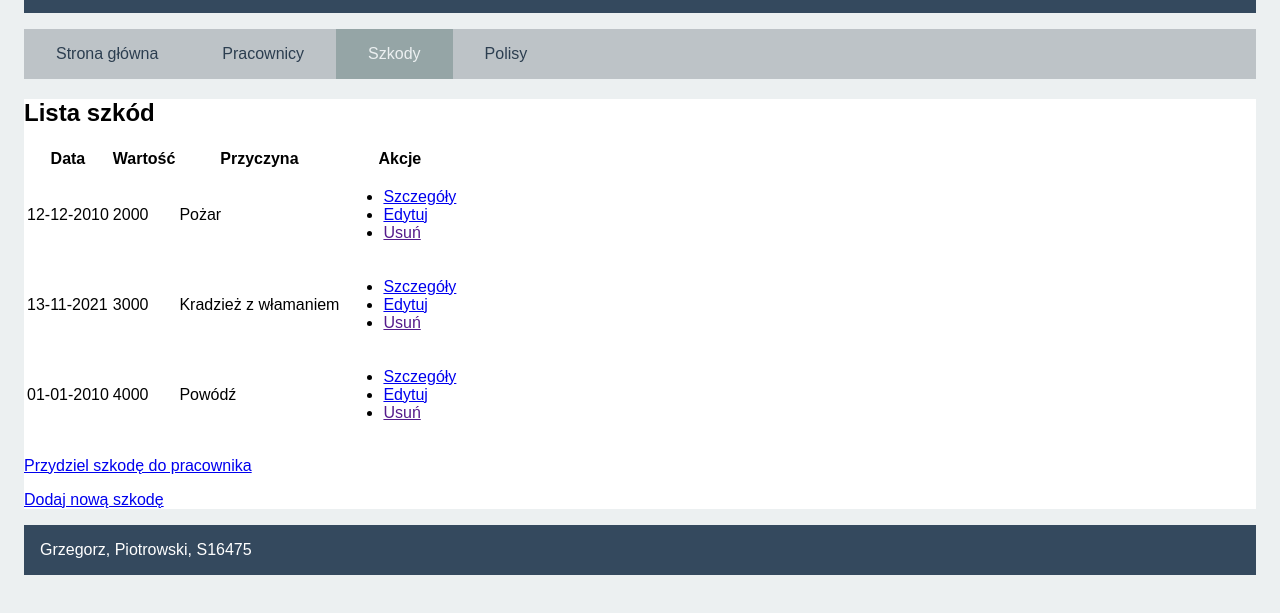
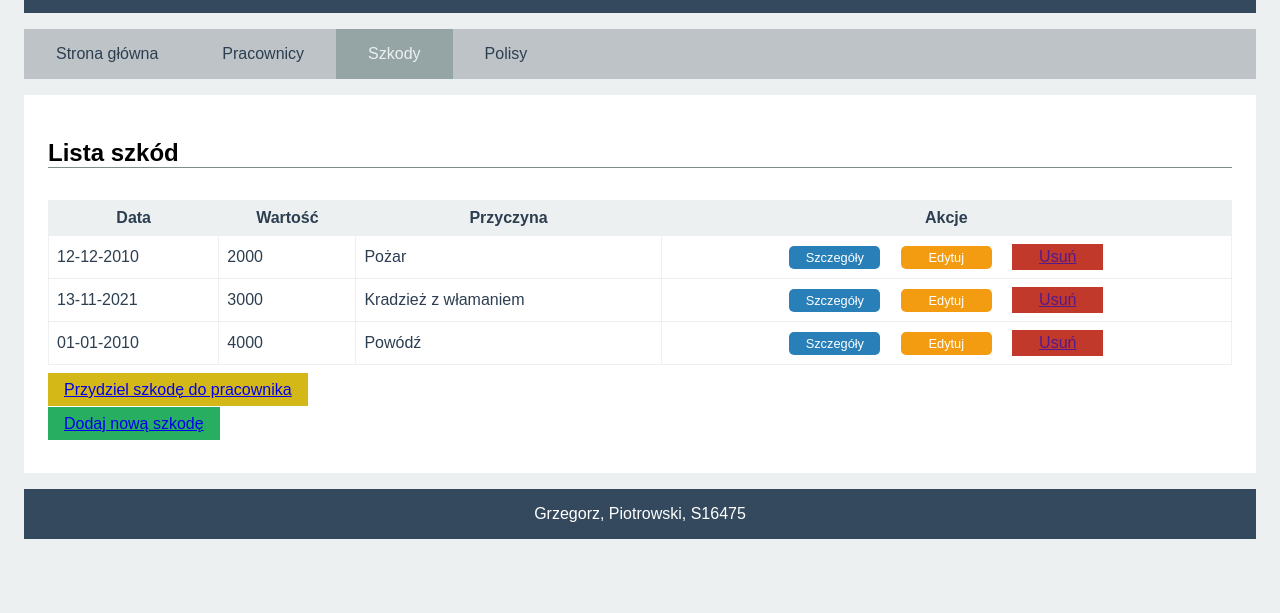
Before and after one commit to s16475/TIN, a plain HTML site: page MP1/Projekt/pages/claim/claim-list.html in a window 1280 px wide. Shown: the part 135-748 px from the top of the page. Drawn offline with Linux system fonts and the light colour scheme.

Commit message:
praca nad css 3

```diff
--- a/MP1/Projekt/css/style.css
+++ b/MP1/Projekt/css/style.css
@@ -69,3 +69,122 @@ nav ul li a.active {
     background-color: #95a5a6;
     color: #ecf0f1;
 }
+
+main {
+    padding: 1.5rem;
+}
+
+footer {
+    text-align: center;
+}
+
+main h2 {
+    border-bottom: 1px solid #7f8c8d;
+    margin-bottom: 2rem;
+}
+
+.table-list {
+    border-collapse: collapse;
+    color:#2c3e50;
+    width: 100%;
+}
+
+.table-list,
+.table-list th,
+.table-list td {
+    border: 1px solid #ecf0f1;
+}
+
+.table-list th,
+.table-list td {
+    padding: 0.5rem;
+}
+
+.table-list th,
+.table-list tbody tr:nth-child(even) {
+    background-color: #ecf0f1;
+}
+
+.list-actions {
+    margin: 0;
+    text-align: center;
+    list-style-type: none;
+    padding: 0;
+}
+
+.list-actions li {
+    display: inline-block;
+}
+
+.list-actions-button-details,
+.list-actions-button-edit,
+.list-actions-button-delete {
+    display: inline-block;
+    width: 75px;
+    padding: 0.25rem 0.5rem;
+}
+
+.list-actions-button-details,
+.list-actions-button-edit,
+.list-actions-button-delete
+.button-add
+.button-assign {
+    border: none;
+    border-radius: 5px;
+    color: white;
+    text-decoration: none;
+    text-align: center;
+    font-size: 0.8rem;
+}
+
+.list-actions-button-details,
+.list-actions-button-edit {
+    margin-right: 1rem;
+}
+
+.list-actions-button-details {
+    background-color: #2980b9;
+}
+.list-actions-button-details:hover {
+    background-color: #3498db;
+}
+
+.list-actions-button-edit {
+    background-color: #f39c12;
+}
+
+.list-actions-button-edit:hover {
+    background-color: #f1c40f;
+}
+
+.list-actions-button-delete {
+    background-color: #c0392b;
+}
+
+.list-actions-button-delete:hover {
+    background-color: #e74c3c;
+}
+
+.button-add {
+    padding: 0.5rem 1rem;
+}
+
+.button-add {
+    background-color: #27ae60;
+}
+
+.button-add:hover {
+    background-color: #2ecc71;
+}
+
+.button-assign {
+    padding: 0.5rem 1rem;
+}
+
+.button-assign {
+    background-color: #d4b817;
+}
+
+.button-assign:hover {
+    background-color: #d4b817;
+}
--- a/MP1/Projekt/pages/claim/claim-list.html
+++ b/MP1/Projekt/pages/claim/claim-list.html
@@ -23,7 +23,7 @@
 
     <main>
         <h2>Lista szkód</h2>
-        <table>
+        <table class="table-list">
             <thead>
                 <tr>
                     <th>Data</th>
@@ -39,15 +39,15 @@
                     <td>2000</td>
                     <td>Pożar</td>
                     <td>
-                        <ul>
+                        <ul class="list-actions">
                             <li>
-                                <a href="/pages/claim/claim-details.html">Szczegóły</a>
+                                <a href="/pages/claim/claim-details.html" class="list-actions-button-details">Szczegóły</a>
                             </li>
                             <li>
-                                <a href="/pages/claim/claim-edit.html">Edytuj</a>
+                                <a href="/pages/claim/claim-edit.html" class="list-actions-button-edit">Edytuj</a>
                             </li>
                             <li>
-                                <a href="">Usuń</a>
+                                <a href="" class="list-actions-button-delete">Usuń</a>
                             </li>
                         </ul>
                     </td>
@@ -60,15 +60,15 @@
                     <td>3000</td>
                     <td>Kradzież z włamaniem</td>
                     <td>
-                        <ul>
+                        <ul class="list-actions">
                             <li>
-                                <a href="/pages/claim/claim-details.html">Szczegóły</a>
+                                <a href="/pages/claim/claim-details.html" class="list-actions-button-details">Szczegóły</a>
                             </li>
                             <li>
-                                <a href="/pages/claim/claim-edit.html">Edytuj</a>
+                                <a href="/pages/claim/claim-edit.html" class="list-actions-button-edit">Edytuj</a>
                             </li>
                             <li>
-                                <a href="">Usuń</a>
+                                <a href="" class="list-actions-button-delete">Usuń</a>
                             </li>
                         </ul>
                     </td>
@@ -81,15 +81,15 @@
                     <td>4000</td>
                     <td>Powódź</td>
                     <td>
-                        <ul>
+                        <ul class="list-actions">
                             <li>
-                                <a href="/pages/claim/claim-details.html">Szczegóły</a>
+                                <a href="/pages/claim/claim-details.html" class="list-actions-button-details">Szczegóły</a>
                             </li>
                             <li>
-                                <a href="/pages/claim/claim-edit.html">Edytuj</a>
+                                <a href="/pages/claim/claim-edit.html" class="list-actions-button-edit">Edytuj</a>
                             </li>
                             <li>
-                                <a href="">Usuń</a>
+                                <a href="" class="list-actions-button-delete">Usuń</a>
                             </li>
                         </ul>
                     </td>
@@ -97,8 +97,8 @@
             </tbody>
         </table>
 
-        <p><a href="claim-assign.html">Przydziel szkodę do pracownika</a></p>
-        <p><a href="claim-add.html">Dodaj nową szkodę</a></p>
+        <p><a href="claim-assign.html" class="button-assign">Przydziel szkodę do pracownika</a></p>
+        <p><a href="claim-add.html" class="button-add">Dodaj nową szkodę</a></p>
 
     </main>
 
```
Also changed, not shown: MP1/Projekt/pages/employee/employee-list.html (+14 -14 lines), MP1/Projekt/pages/policy/policy-list.html (+7 -7 lines).
